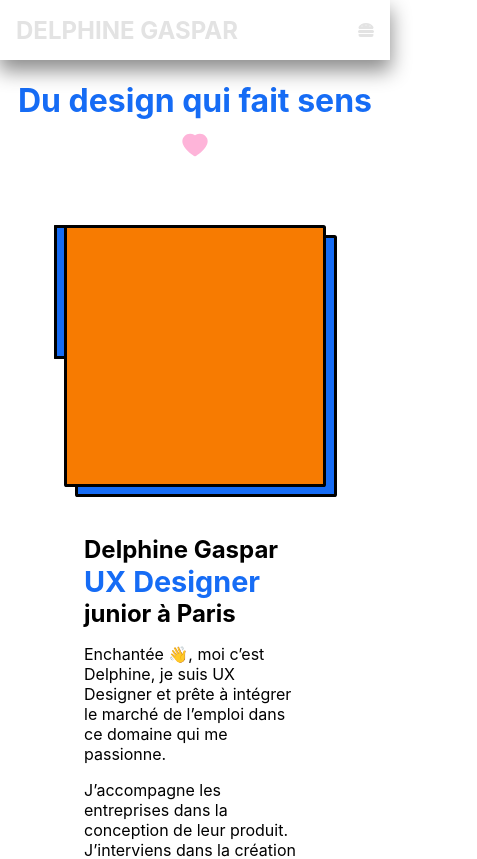
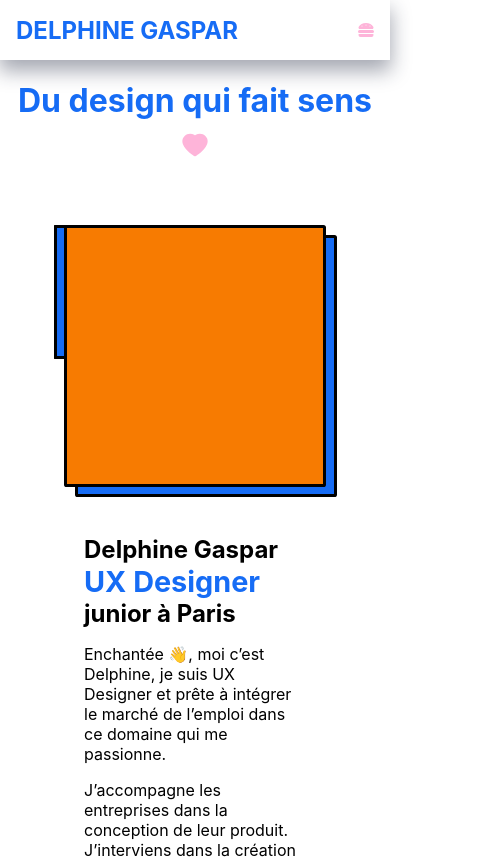
Before and after one commit to Dumpinator/digidelphine, a React (Create React App) app in the folder my-app/: page / in a window 390 px wide. Shown: the top 859 px of the page, 477 px wide, since content can reach past the window. Built offline with nearby package versions, Linux system fonts and the light colour scheme.

Commit message:
clean navbar colors / add vars / add responsive to section 4

```diff
--- a/my-app/src/Components/Navbar/style.scss
+++ b/my-app/src/Components/Navbar/style.scss
@@ -12,23 +12,25 @@ nav {
 		font-size: 16px;
 		color: #fff;
 		background-color: #fff;
-		box-shadow: 0 10px 20px 1px rgb( 0 0 0 / 45% );
+		box-shadow: 0 10px 20px 1px v.$black-color-a;
 		position: relative;
 		z-index: 15;
 		display: none;
 
 		.is-open {
-			-webkit-filter: drop-shadow(0 0 5px #fff) drop-shadow(0 0 10px #1e90ff) drop-shadow(0 0 15px #fff) drop-shadow(0 0 20px #1e90ff) drop-shadow(0 0 30px #1e90ff) drop-shadow(0 0 40px #1e90ff) drop-shadow(0 0 50px #1e90ff);
-			filter: drop-shadow(0 0 5px #fff) drop-shadow(0 0 10px #1e90ff) drop-shadow(0 0 15px #fff) drop-shadow(0 0 20px #1e90ff) drop-shadow(0 0 30px #1e90ff) drop-shadow(0 0 40px #1e90ff) drop-shadow(0 0 50px #1e90ff);
+			//-webkit-filter: drop-shadow(0 0 5px #fff) drop-shadow(0 0 10px #1e90ff) drop-shadow(0 0 15px #fff) drop-shadow(0 0 20px #1e90ff) drop-shadow(0 0 30px #1e90ff) drop-shadow(0 0 40px #1e90ff) drop-shadow(0 0 50px #1e90ff);
+			//filter: drop-shadow(0 0 5px #fff) drop-shadow(0 0 10px #1e90ff) drop-shadow(0 0 15px #fff) drop-shadow(0 0 20px #1e90ff) drop-shadow(0 0 30px #1e90ff) drop-shadow(0 0 40px #1e90ff) drop-shadow(0 0 50px #1e90ff);
 			-webkit-transform: rotate(360deg);
 			transform: rotate(360deg) scale(1.2); ;
-			transition: transform 0.3s ease-in-out;
+			transition: all 0.3s ease-in-out;
+			color: v.$blue-color;
 		}
 
 		.is-close {
 			-webkit-transform: rotate(-720deg);
 			transform: rotate(-720deg);
 			transition: transform 0.2s ease-in-out;
+			color: v.$pink-color;
 		}
 	}
 
@@ -70,9 +72,9 @@ nav {
 					display: inline-block;
 					text-decoration: none;
 					padding: 20px 30px; // détermine la hauteur de nav
-					color: #888;
+					color: v.$blue-color;
 					&:hover {
-						color: #3C3C3C;
+						color: v.$orange-color;
 						/*
 						text-shadow: #fff 0 0 5px, #1e90ff 0 0 10px, #fff 0 0 15px, #1e90ff 0 0 20px, #1e90ff 0 0 30px;
 						*/
@@ -111,7 +113,7 @@ nav {
 			justify-content: space-between;
 			padding: 0 1rem;
 			height: 60px;
-			color: v.$mainColor;
+			color: v.$blue-color;
 			z-index: 150;
 		}
 
@@ -124,7 +126,7 @@ nav {
 				max-height: 0;
 				overflow: hidden;
 				transition: all 500ms ease-in-out;
-				background-color: #0A1028;
+				background-color: v.$blue-color;
 
 				.logo {
 					display: none;
@@ -135,6 +137,10 @@ nav {
 					flex-direction: column;
 					align-items: center;
 					width: 100%;
+
+					li > a {
+						color: #fff;
+					}
 
 					li:hover a {
 					   -webkit-transform: scale(1.1);
--- a/my-app/src/Pages/Home/index.js
+++ b/my-app/src/Pages/Home/index.js
@@ -79,8 +79,8 @@ const Home = ({ projectsData }) => {
                         </div>
                         <div className='rond'>
                             <div className='push'>
+                                <h2>Project <br /> Management</h2>
                                 <div className='bar'></div>
-                                <h2>Project <br /> Management</h2>
                             </div>
                             <div className='style'>
                                 <h2><span>02</span> Epics & <br /> Backlogs</h2>
--- a/my-app/src/Pages/Home/style.scss
+++ b/my-app/src/Pages/Home/style.scss
@@ -191,7 +191,7 @@
 
 .section4 {
 	background-color: v.$pink-color;
-	height: 490px;
+	min-height: 490px;
 
 	.container {
 		display: flex;
@@ -206,6 +206,7 @@
 			display: flex;
 			justify-content: center;
 			align-items: center;
+			flex-wrap: wrap;
 
 			.rond {
 				display: flex;
--- a/my-app/src/styles/_vars.scss
+++ b/my-app/src/styles/_vars.scss
@@ -13,12 +13,19 @@ $secondaryColor: #858aa0;
 
 // Memphis Colors
 $blue-color: #166CF5;
+$blue-color-a: rgba(22, 108, 245, 1);
+
 $yellow-color: #FDCF00;
+$yellow-color-a: rgba(253, 207, 0, 1);
+
 $orange-color: #F77B01;
+$orange-color-a: rgba(247, 123, 1, 1);
+
 $pink-color: #FEB4D9;
+$pink-color-a: rgba(254, 180, 217, 1);
+
 $black-color: #1f253e;
-
-
+$black-color-a: rgba(31, 37, 62, 0.4);
 
 // breakpoints
 $oneColum: 634px;
```
